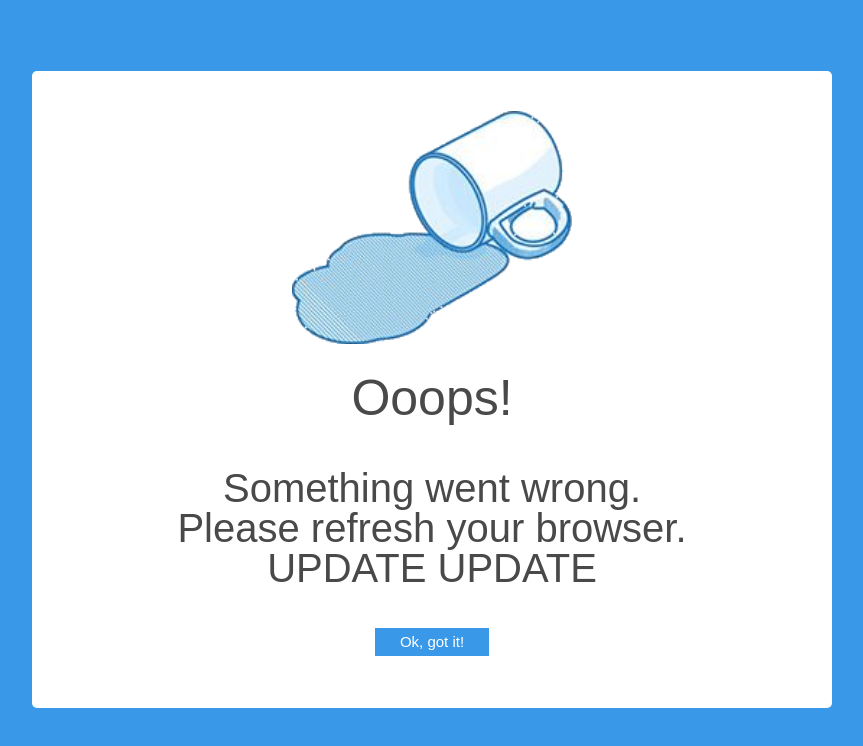
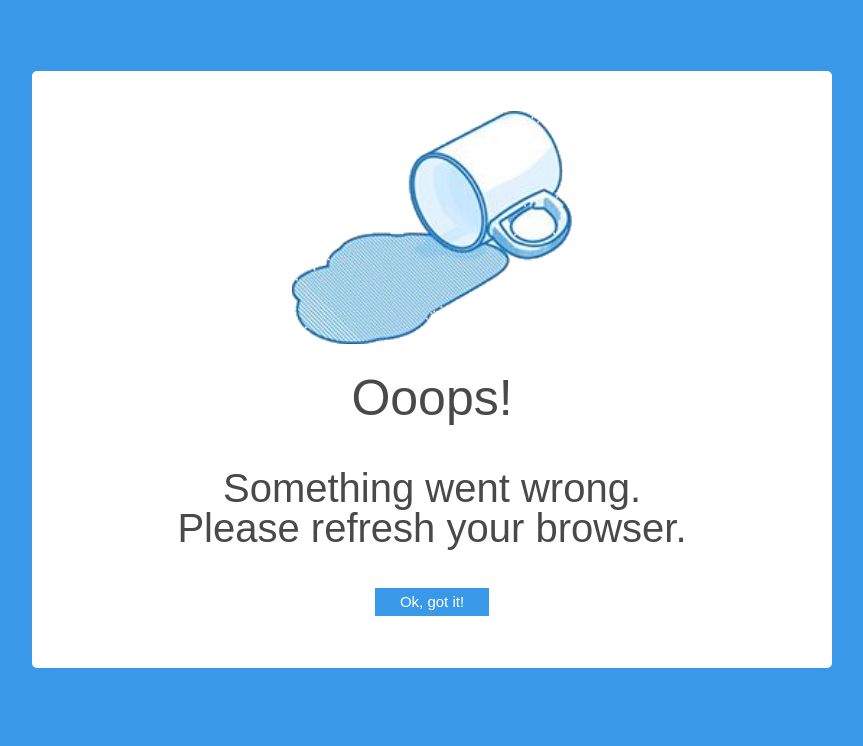
Before and after one commit to lauraMeiz/3-bandymass, a website: page index.html in a window 1280 px wide. Shown: the whole page, without its empty margins (208-1071 px from the left). Drawn offline with Linux system fonts and the light colour scheme.

Commit message:
litle commit

```diff
--- a/index.html
+++ b/index.html
@@ -55,7 +55,7 @@
           "
         >
           Something went wrong.<br />
-          Please refresh your browser. UPDATE UPDATE
+          Please refresh your browser.
         </p>
 
         <a
```
